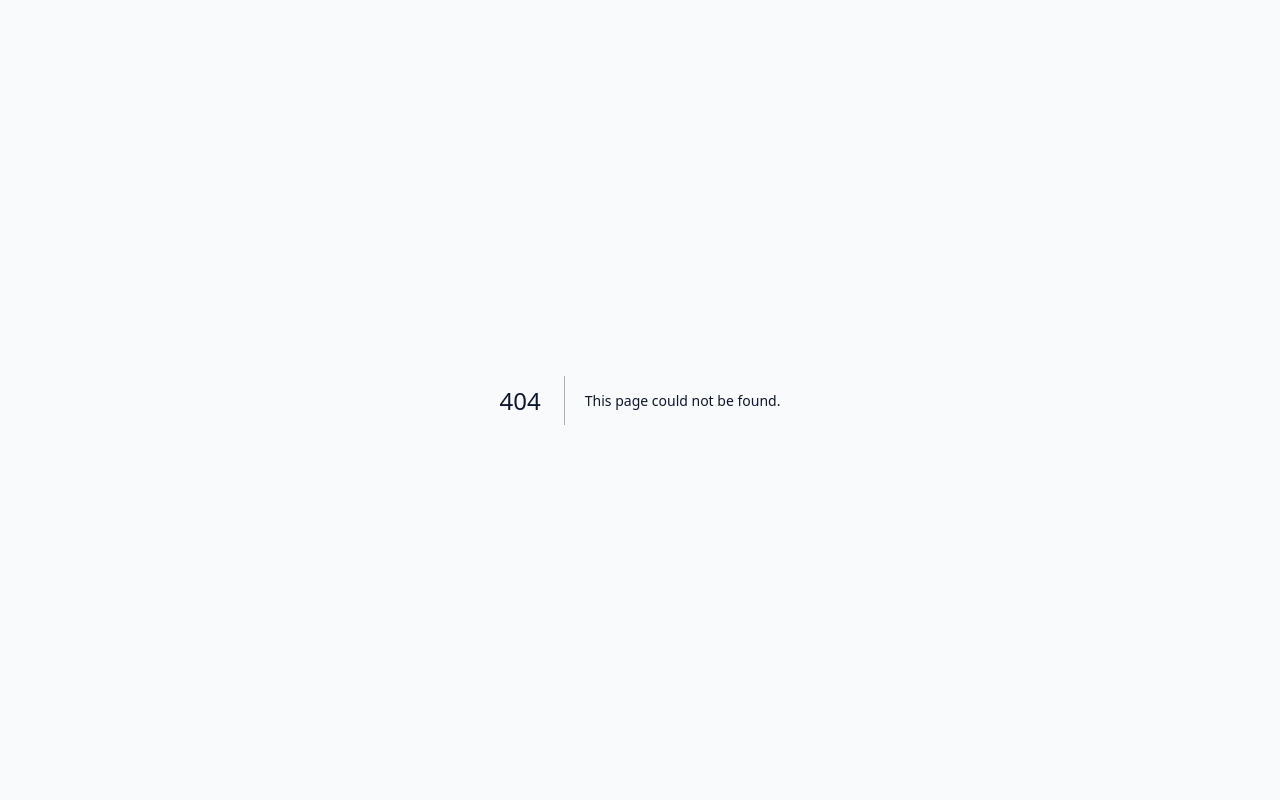
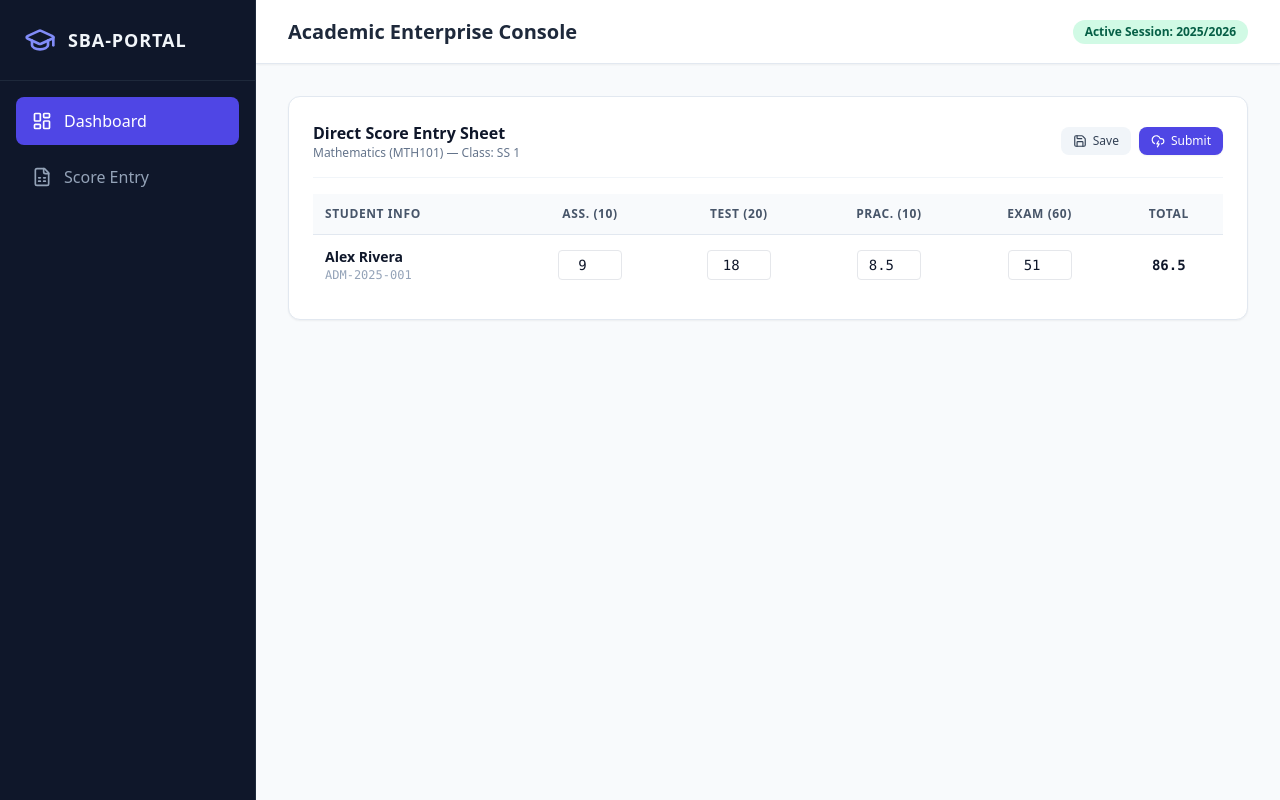
Before and after one commit to Waleedunslaw001/sba-management-system, a Next.js app in the folder frontend/: page /dashboard/scores in a window 1280 px wide. Before the commit this address had no page. Built offline with nearby package versions, Linux system fonts and the light colour scheme.

Commit message:
Create page.tsx

```diff
--- /dev/null
+++ b/frontend/src/app/dashboard/scores/page.tsx
@@ -0,0 +1,68 @@
+"use client";
+
+import React, { useState } from 'react';
+import { Save, CloudLightning } from 'lucide-react';
+
+export default function ScoreEntryPortal() {
+  const [students, setStudents] = useState([
+    { id: 1, name: 'Alex Rivera', admissionNo: 'ADM-2025-001', assignment: 9, test: 18, practical: 8.5, exam: 51 }
+  ]);
+
+  const handleScoreMutation = (id: number, field: string, val: string) => {
+    const numericValue = parseFloat(val) || 0;
+    if (field === 'assignment' && numericValue > 10) return;
+    if (field === 'test' && numericValue > 20) return;
+    if (field === 'practical' && numericValue > 10) return;
+    if (field === 'exam' && numericValue > 60) return;
+
+    setStudents(prev => prev.map(s => s.id === id ? { ...s, [field]: numericValue } : s));
+  };
+
+  return (
+    <div className="bg-white rounded-xl shadow-sm border border-slate-200 p-4 md:p-6">
+      <div className="flex flex-col sm:flex-row sm:items-center justify-between pb-4 border-b border-slate-100 gap-3">
+        <div>
+          <h2 className="text-base font-bold text-slate-900">Direct Score Entry Sheet</h2>
+          <p className="text-xs text-slate-500">Mathematics (MTH101) — Class: SS 1</p>
+        </div>
+        <div className="flex space-x-2">
+          <button className="flex items-center space-x-1.5 bg-slate-100 text-slate-700 px-3 py-1.5 rounded-lg font-medium text-xs hover:bg-slate-200 transition"><Save className="h-3.5 w-3.5" /> <span>Save</span></button>
+          <button className="flex items-center space-x-1.5 bg-indigo-600 text-white px-3 py-1.5 rounded-lg font-medium text-xs hover:bg-indigo-700 transition shadow-sm"><CloudLightning className="h-3.5 w-3.5" /> <span>Submit</span></button>
+        </div>
+      </div>
+
+      <div className="overflow-x-auto mt-4 -mx-4 px-4 sm:mx-0 sm:px-0">
+        <table className="w-full text-left border-collapse min-w-[600px]">
+          <thead>
+            <tr className="bg-slate-50 border-b border-slate-200 text-xs font-bold uppercase tracking-wider text-slate-600">
+              <th className="p-3">Student Info</th>
+              <th className="p-3 text-center">Ass. (10)</th>
+              <th className="p-3 text-center">Test (20)</th>
+              <th className="p-3 text-center">Prac. (10)</th>
+              <th className="p-3 text-center">Exam (60)</th>
+              <th className="p-3 text-center">Total</th>
+            </tr>
+          </thead>
+          <tbody className="divide-y divide-slate-100 text-xs md:text-sm">
+            {students.map((student) => {
+              const total = student.assignment + student.test + student.practical + student.exam;
+              return (
+                <tr key={student.id} className="hover:bg-slate-50/50 transition">
+                  <td className="p-3">
+                    <div className="font-semibold text-slate-900">{student.name}</div>
+                    <div className="text-xs text-slate-400 font-mono">{student.admissionNo}</div>
+                  </td>
+                  <td className="p-3 text-center"><input type="number" className="w-16 border rounded p-1 text-center font-mono focus:ring-1 focus:ring-indigo-500" value={student.assignment} onChange={(e) => handleScoreMutation(student.id, 'assignment', e.target.value)} /></td>
+                  <td className="p-3 text-center"><input type="number" className="w-16 border rounded p-1 text-center font-mono focus:ring-1 focus:ring-indigo-500" value={student.test} onChange={(e) => handleScoreMutation(student.id, 'test', e.target.value)} /></td>
+                  <td className="p-3 text-center"><input type="number" className="w-16 border rounded p-1 text-center font-mono focus:ring-1 focus:ring-indigo-500" value={student.practical} onChange={(e) => handleScoreMutation(student.id, 'practical', e.target.value)} /></td>
+                  <td className="p-3 text-center"><input type="number" className="w-16 border rounded p-1 text-center font-mono focus:ring-1 focus:ring-indigo-500" value={student.exam} onChange={(e) => handleScoreMutation(student.id, 'exam', e.target.value)} /></td>
+                  <td className="p-3 text-center font-bold text-slate-900 font-mono">{total.toFixed(1)}</td>
+                </tr>
+              );
+            })}
+          </tbody>
+        </table>
+      </div>
+    </div>
+  );
+}
```
